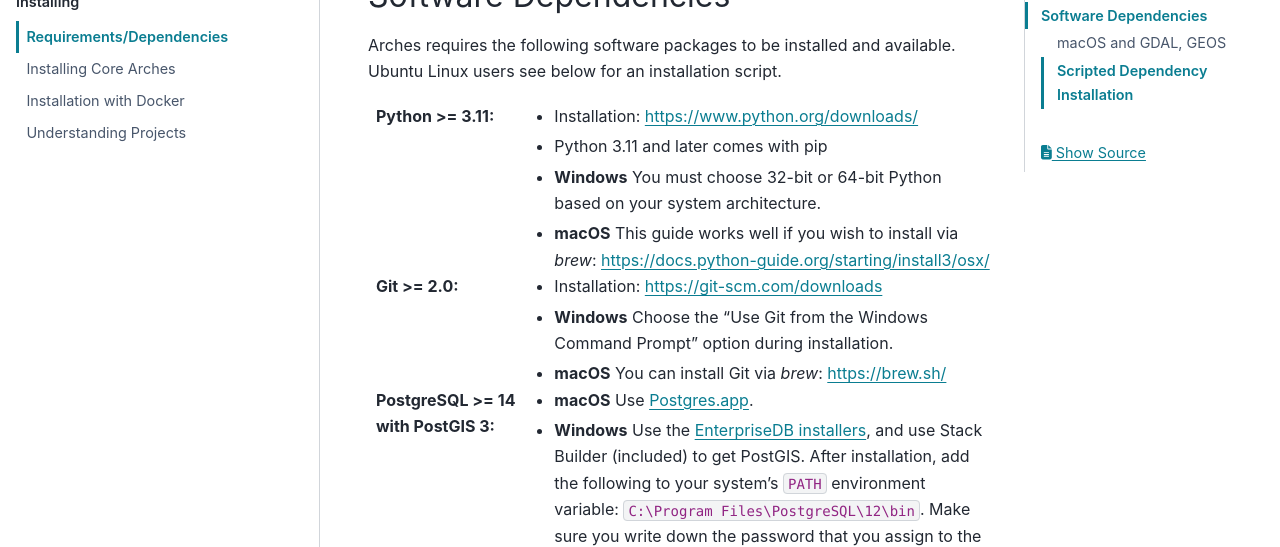
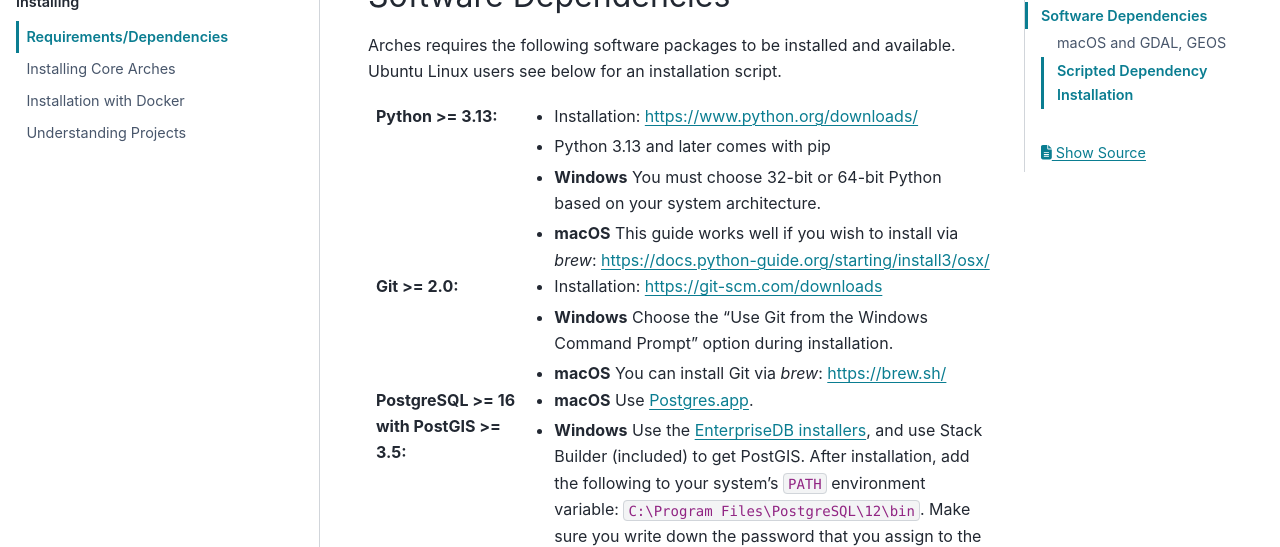
Before and after one commit to archesproject/arches-docs, a Sphinx documentation site: the page built from docs/installing/requirements-and-dependencies.rst, in a window 1280 px wide and 900 px high, scrolled down 862 px. Shown: the part 154-701 px from the top of the window. Built offline with Sphinx 7.4.7 and the PyData theme 0.15.4, drawn with Linux system fonts in a browser that asks for light colours.

Commit message:
Update database dependencies for Django 6.2

```diff
--- a/docs/installing/requirements-and-dependencies.rst
+++ b/docs/installing/requirements-and-dependencies.rst
@@ -22,14 +22,14 @@
 
 Arches requires the following software packages to be installed and available. Ubuntu Linux users see below for an installation script.
 
-:Python >= 3.11: - Installation: https://www.python.org/downloads/
-    - Python 3.11 and later comes with pip
+:Python >= 3.13: - Installation: https://www.python.org/downloads/
+    - Python 3.13 and later comes with pip
     - **Windows** You must choose 32-bit or 64-bit Python based on your system architecture.
     - **macOS** This guide works well if you wish to install via `brew`: https://docs.python-guide.org/starting/install3/osx/
 :Git >= 2.0: - Installation: https://git-scm.com/downloads
     - **Windows** Choose the "Use Git from the Windows Command Prompt" option during installation.
     - **macOS** You can install Git via `brew`: https://brew.sh/
-:PostgreSQL >= 14 with PostGIS 3:
+:PostgreSQL >= 16 with PostGIS >= 3.5:
     - **macOS** Use `Postgres.app <http://postgresapp.com>`_.
     - **Windows** Use the `EnterpriseDB installers <https://www.postgresql.org/download/windows/>`_, and use Stack Builder (included) to get PostGIS. After installation, add the following to your system's ``PATH`` environment variable: ``C:\Program Files\PostgreSQL\12\bin``. Make sure you write down the password that you assign to the ``postgres`` user.
 :Elasticsearch 8: - Installers: https://www.elastic.co/downloads/past-releases/elasticsearch-8-5-1
```
